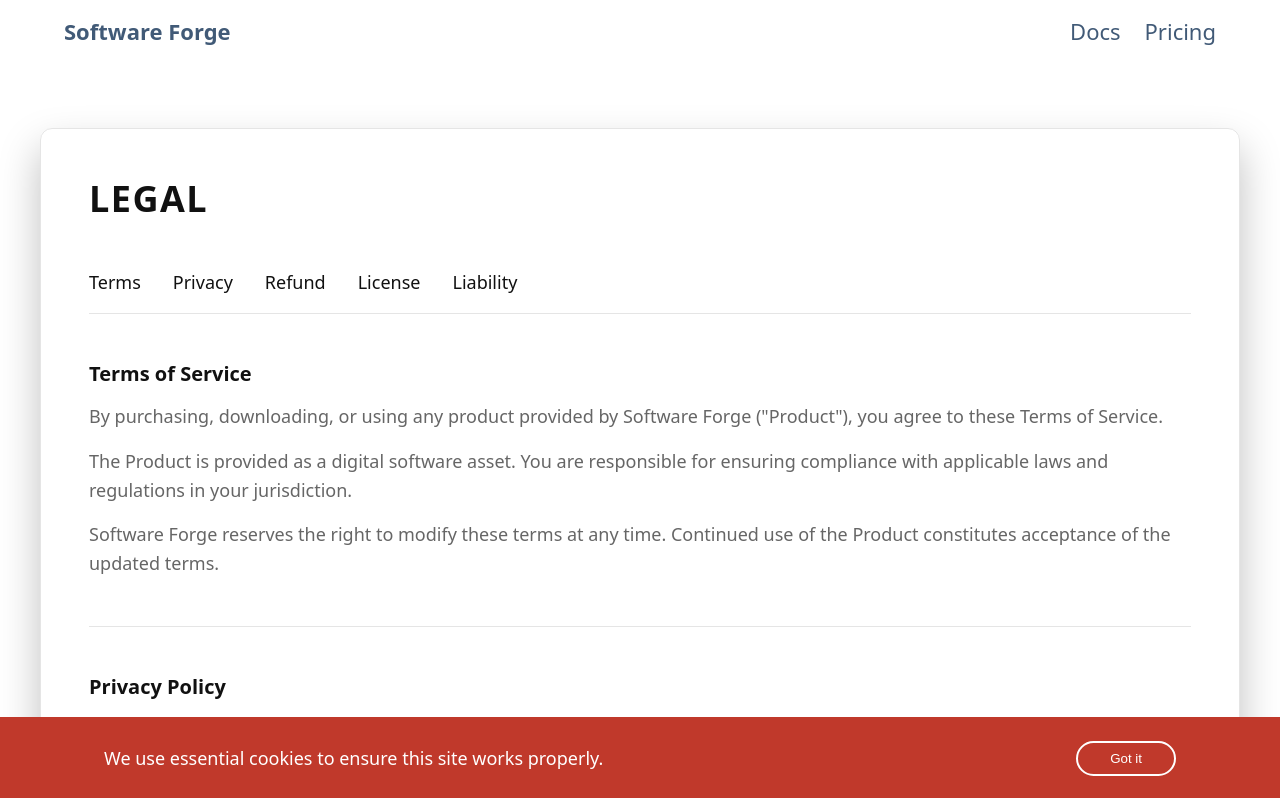
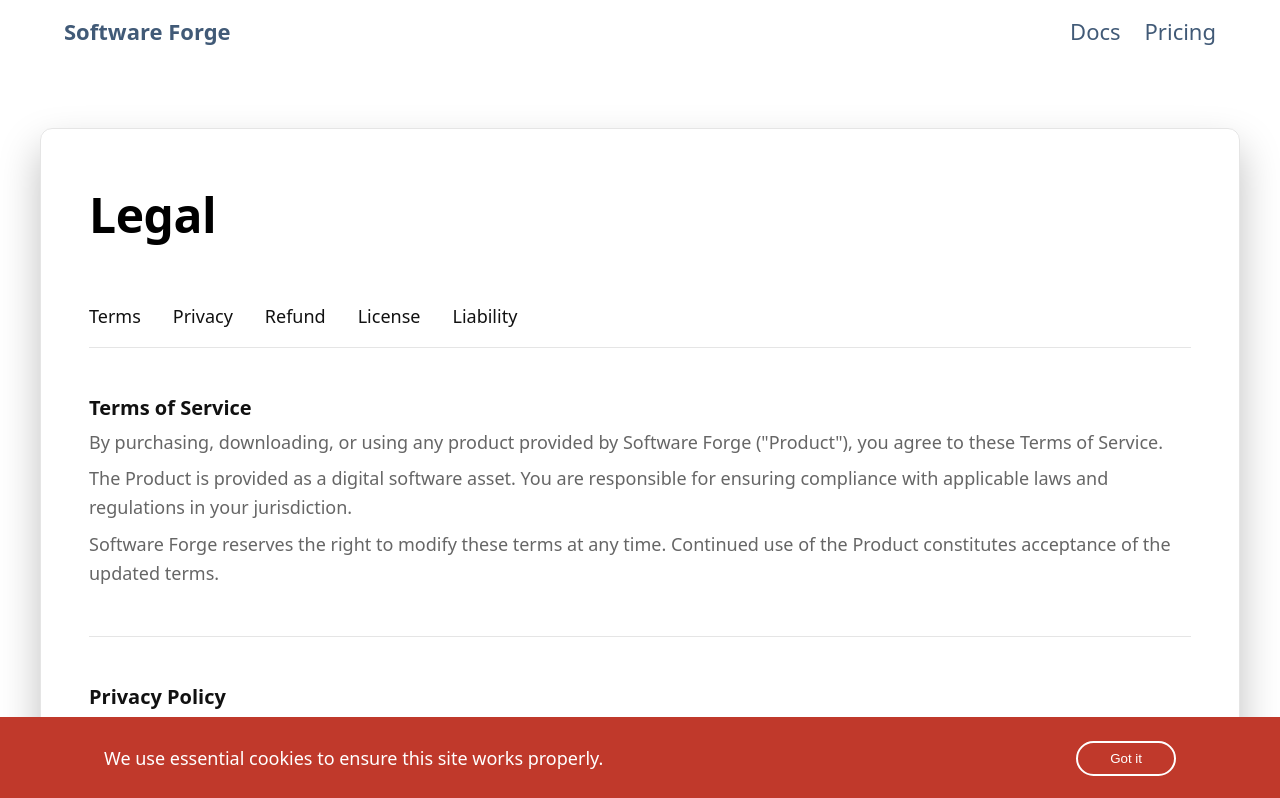
Before and after one commit to Grammeri/nextjs-landing, a Next.js app: page /legal in a window 1280 px wide. Shown: the top 798 px of the page. Built offline with nearby package versions, Linux system fonts and the light colour scheme.

Commit message:
refactor(ui): introduce shared layout and article system for marketing pages

```diff
--- a/src/app/(business)/legal/page.module.css
+++ b/src/app/(business)/legal/page.module.css
@@ -1,36 +1,14 @@
-.layout {
-  min-height: 100vh;
-  padding: var(--page-shell-padding-y) var(--page-shell-padding-x);
-  background-color: var(--color-surface-base);
-}
-
-.surface {
-  max-width: var(--content-surface-max-width);
-  margin: 0 auto;
-
-  padding: var(--content-surface-padding-y) var(--content-surface-padding-x);
-
-  background: var(--content-surface-bg);
-  border: var(--content-surface-border);
-  border-radius: var(--content-surface-radius);
-  box-shadow: var(--content-surface-shadow);
+.title {
+  font-size: var(--font-size-h2);
+  font-weight: var(--font-weight-semibold);
+  line-height: var(--line-height-tight);
+  letter-spacing: -0.01em;
 }
 
 .content {
   display: flex;
   flex-direction: column;
   gap: var(--legal-container-gap);
-}
-
-/* Main page title */
-
-.title {
-  font-size: var(--legal-title-size);
-  font-weight: var(--legal-title-weight);
-  line-height: var(--legal-title-line-height);
-  text-transform: var(--legal-title-transform);
-  letter-spacing: var(--legal-title-letter-spacing);
-  color: var(--legal-title-color);
 }
 
 /* Anchor navigation */
@@ -63,9 +41,8 @@
 /* Sections */
 
 .section {
-  display: flex;
-  flex-direction: column;
-  gap: var(--spacing-md);
+  display: grid;
+  gap: var(--legal-section-gap);
 }
 
 /* divider between sections */
@@ -86,12 +63,8 @@
 
 /* Body text */
 
-.section p {
+.body {
   font-size: var(--legal-body-size);
   line-height: var(--legal-body-line-height);
   color: var(--legal-body-color);
 }
-
-.divider {
-  color: var(--legal-nav-divider-color);
-}
--- a/src/app/(business)/legal/page.tsx
+++ b/src/app/(business)/legal/page.tsx
@@ -1,4 +1,5 @@
 import styles from './page.module.css';
+import { ArticleLayout } from '@/shared/ui/article';
 
 export const metadata = {
   title: 'Legal — Software Forge',
@@ -8,11 +9,9 @@ export const metadata = {
 
 export default function LegalPage() {
   return (
-    <main className={styles.layout}>
-      <div className={styles.surface}>
+    <ArticleLayout>
       <div className={styles.content}>
         <h1 className={styles.title}>Legal</h1>
-
         <nav className={styles.legalNav} aria-label="Legal sections">
           <a href="#terms">Terms</a>
           <a href="#privacy">Privacy</a>
@@ -23,15 +22,18 @@ export default function LegalPage() {
 
         <section id="terms" className={styles.section}>
           <h2 className={styles.heading}>Terms of Service</h2>
-            <p>
+
+          <p className={styles.body}>
             By purchasing, downloading, or using any product provided by Software Forge
             (&quot;Product&quot;), you agree to these Terms of Service.
           </p>
-            <p>
+
+          <p className={styles.body}>
             The Product is provided as a digital software asset. You are responsible for ensuring
             compliance with applicable laws and regulations in your jurisdiction.
           </p>
-            <p>
+
+          <p className={styles.body}>
             Software Forge reserves the right to modify these terms at any time. Continued use of
             the Product constitutes acceptance of the updated terms.
           </p>
@@ -39,12 +41,17 @@ export default function LegalPage() {
 
         <section id="privacy" className={styles.section}>
           <h2 className={styles.heading}>Privacy Policy</h2>
-            <p>
+
+          <p className={styles.body}>
             We respect your privacy and do not sell personal data. We collect only the information
             necessary to process purchases and manage licenses.
           </p>
-            <p>Payments are securely processed via Stripe. We do not store payment card details.</p>
-            <p>
+
+          <p className={styles.body}>
+            Payments are securely processed via Stripe. We do not store payment card details.
+          </p>
+
+          <p className={styles.body}>
             We may store basic order information such as name, email address, transaction ID, and
             license data for operational and support purposes.
           </p>
@@ -52,7 +59,8 @@ export default function LegalPage() {
 
         <section id="refund" className={styles.section}>
           <h2 className={styles.heading}>Refund Policy</h2>
-            <p>
+
+          <p className={styles.body}>
             Due to the nature of digital products, all sales are generally final. However, we may
             review refund requests on a case-by-case basis at our sole discretion.
           </p>
@@ -60,35 +68,41 @@ export default function LegalPage() {
 
         <section id="license" className={styles.section}>
           <h2 className={styles.heading}>License Agreement</h2>
-            <p>
+
+          <p className={styles.body}>
             Each purchase grants a non-exclusive, non-transferable, revocable license to use the
             Product in one project unless otherwise specified.
           </p>
-            <p>
+
+          <p className={styles.body}>
             You may modify the source code for your own project needs. Redistribution, resale,
             sublicensing, or sharing of the Product in original or modified form is strictly
             prohibited.
           </p>
-            <p>All intellectual property rights remain the sole property of Software Forge.</p>
+
+          <p className={styles.body}>
+            All intellectual property rights remain the sole property of Software Forge.
+          </p>
         </section>
 
         <section id="liability" className={styles.section}>
           <h2 className={styles.heading}>Disclaimer &amp; Limitation of Liability</h2>
-            <p>
-              The Product is provided &quot;as is&quot; without warranties of any kind. Software
-              Forge shall not be liable for any direct, indirect, incidental, or consequential
-              damages arising from the use of the Product.
+
+          <p className={styles.body}>
+            The Product is provided &quot;as is&quot; without warranties of any kind. Software Forge
+            shall not be liable for any direct, indirect, incidental, or consequential damages
+            arising from the use of the Product.
           </p>
         </section>
 
         <section id="contact" className={styles.section}>
           <h2 className={styles.heading}>Contact</h2>
-            <p>
+
+          <p className={styles.body}>
             For legal inquiries, contact us at <strong>support@software-forge.dev</strong>
           </p>
         </section>
       </div>
-      </div>
-    </main>
+    </ArticleLayout>
   );
 }
--- a/src/app/globals.css
+++ b/src/app/globals.css
@@ -610,3 +610,25 @@ ol {
     scroll-behavior: auto !important;
   }
 }
+
+/* ===============================
+   Page Layout System
+   =============================== */
+
+.pageShell {
+  min-height: 100vh;
+  padding: var(--page-shell-padding-y) var(--page-shell-padding-x);
+  background-color: var(--color-surface-base);
+}
+
+.pageSurface {
+  max-width: var(--content-surface-max-width);
+  margin: 0 auto;
+
+  padding: var(--content-surface-padding-y) var(--content-surface-padding-x);
+
+  background: var(--content-surface-bg);
+  border: var(--content-surface-border);
+  border-radius: var(--content-surface-radius);
+  box-shadow: var(--content-surface-shadow);
+}
--- /dev/null
+++ b/src/shared/ui/article/ArticleLayout.module.css
@@ -0,0 +1,5 @@
+.article {
+    display: flex;
+    flex-direction: column;
+    gap: var(--legal-container-gap);
+}
--- /dev/null
+++ b/src/shared/ui/article/ArticleLayout.tsx
@@ -0,0 +1,16 @@
+import styles from './ArticleLayout.module.css';
+import { PageShell, ContentSurface } from '@/shared/ui/layout';
+
+type Props = {
+  children: React.ReactNode;
+};
+
+export function ArticleLayout({ children }: Props) {
+  return (
+    <PageShell>
+      <ContentSurface>
+        <div className={styles.article}>{children}</div>
+      </ContentSurface>
+    </PageShell>
+  );
+}
--- /dev/null
+++ b/src/shared/ui/article/index.ts
@@ -0,0 +1 @@
+export { ArticleLayout } from './ArticleLayout';
--- /dev/null
+++ b/src/shared/ui/layout/ContentSurface.tsx
@@ -0,0 +1,7 @@
+type Props = {
+  children: React.ReactNode;
+};
+
+export function ContentSurface({ children }: Props) {
+  return <div className="pageSurface">{children}</div>;
+}
--- /dev/null
+++ b/src/shared/ui/layout/PageShell.tsx
@@ -0,0 +1,7 @@
+type Props = {
+  children: React.ReactNode;
+};
+
+export function PageShell({ children }: Props) {
+  return <main className="pageShell">{children}</main>;
+}
--- /dev/null
+++ b/src/shared/ui/layout/index.ts
@@ -0,0 +1,2 @@
+export { PageShell } from './PageShell';
+export { ContentSurface } from './ContentSurface';
```
Lines whose indentation alone changed are shown as unchanged.
